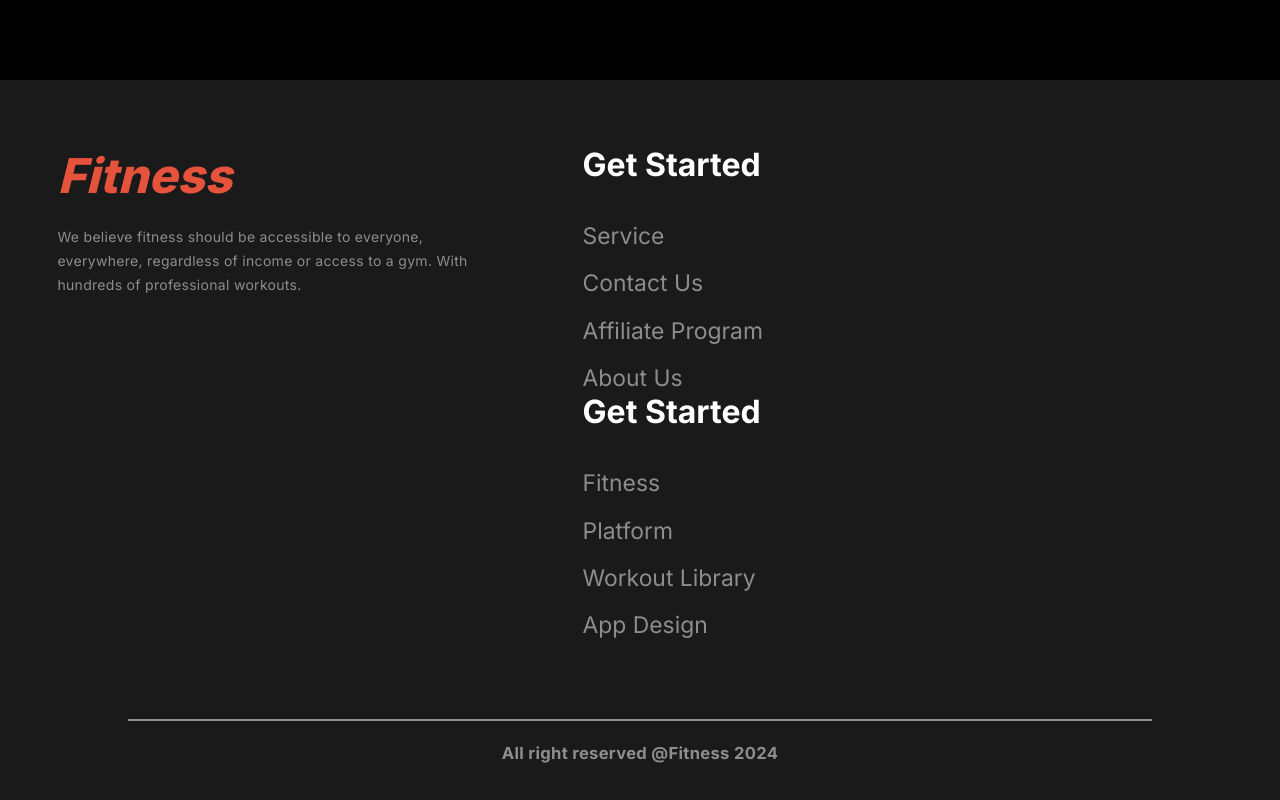
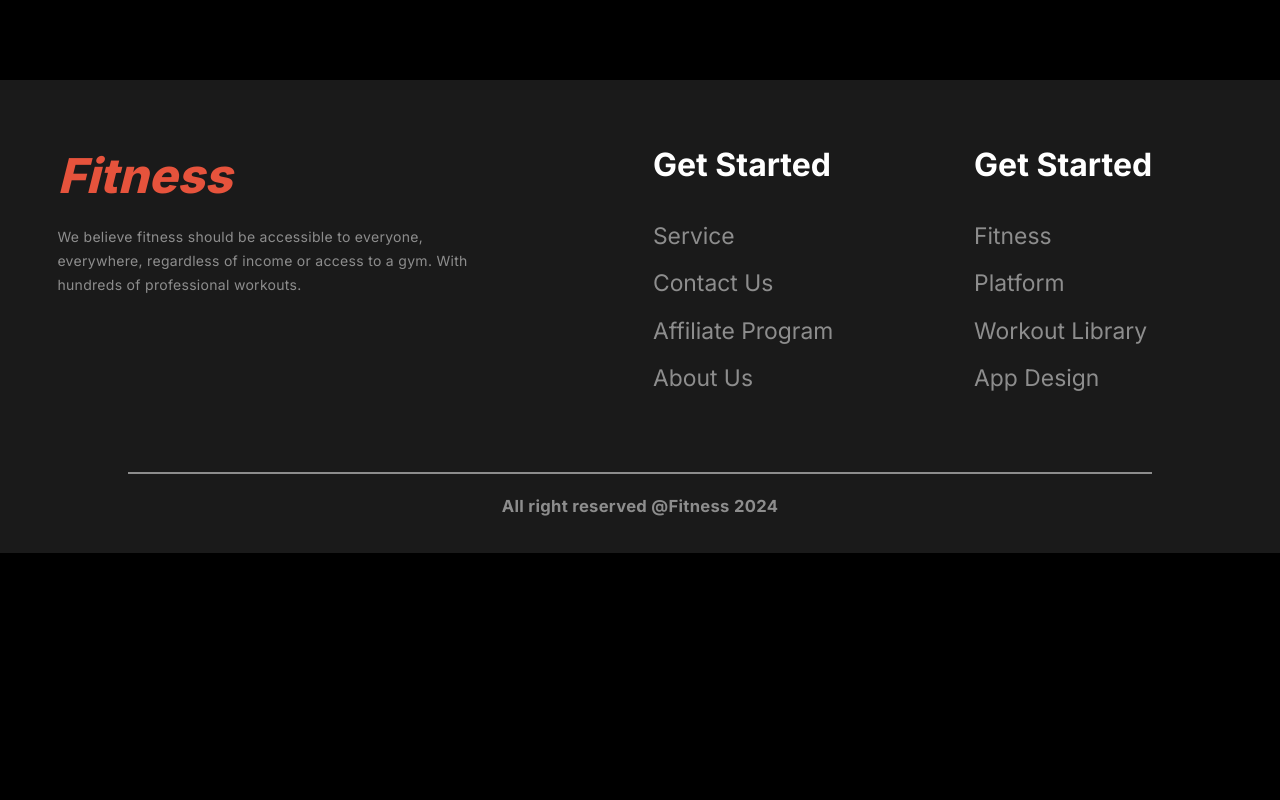
Before and after one commit to mahmudul-dadu/B10-A2, a plain HTML site: page index.html in a window 1280 px wide. Shown: the part 3415-4215 px from the top of the page. After the commit the page ends 3968 px from the top, so only its background shows below. Drawn offline with Linux system fonts and the light colour scheme; a web font is replaced by a local one.

Commit message:
sixth commit

```diff
--- a/index.html
+++ b/index.html
@@ -230,7 +230,7 @@
                     <h2 class="footer_title">Fitness</h2>
                     <p>We believe fitness should be accessible to everyone, <br> everywhere, regardless of income or access to a gym. With <br> hundreds of professional workouts.</p>
                 </div>
-                <div class="footer_section_get_started footeer_flex ">
+                <div class="footer_section_get_started footer_flex ">
                     <ul>
                         <h5>Get Started</h5>
                         <li><a href="" >Service</a></li>
```
